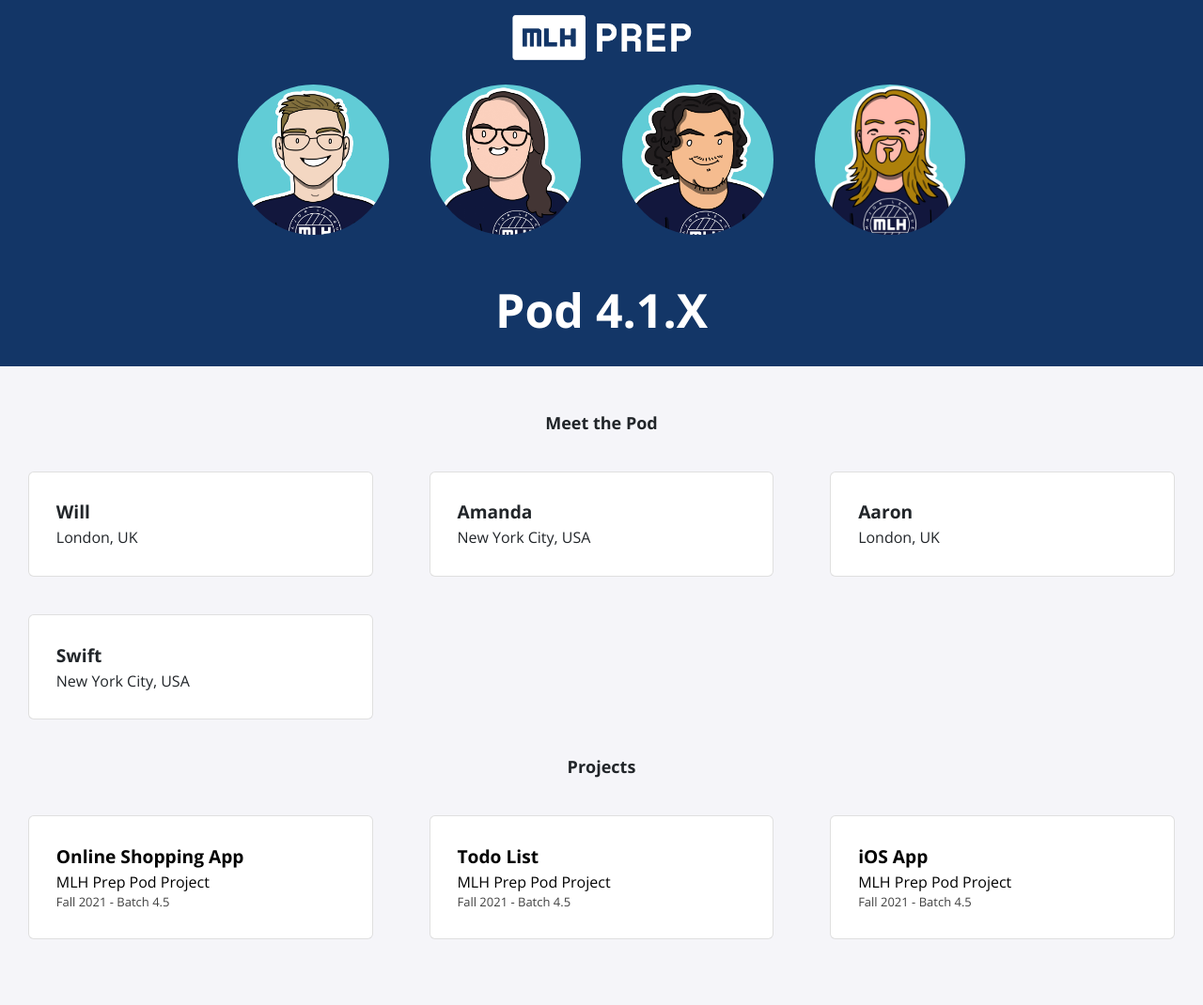
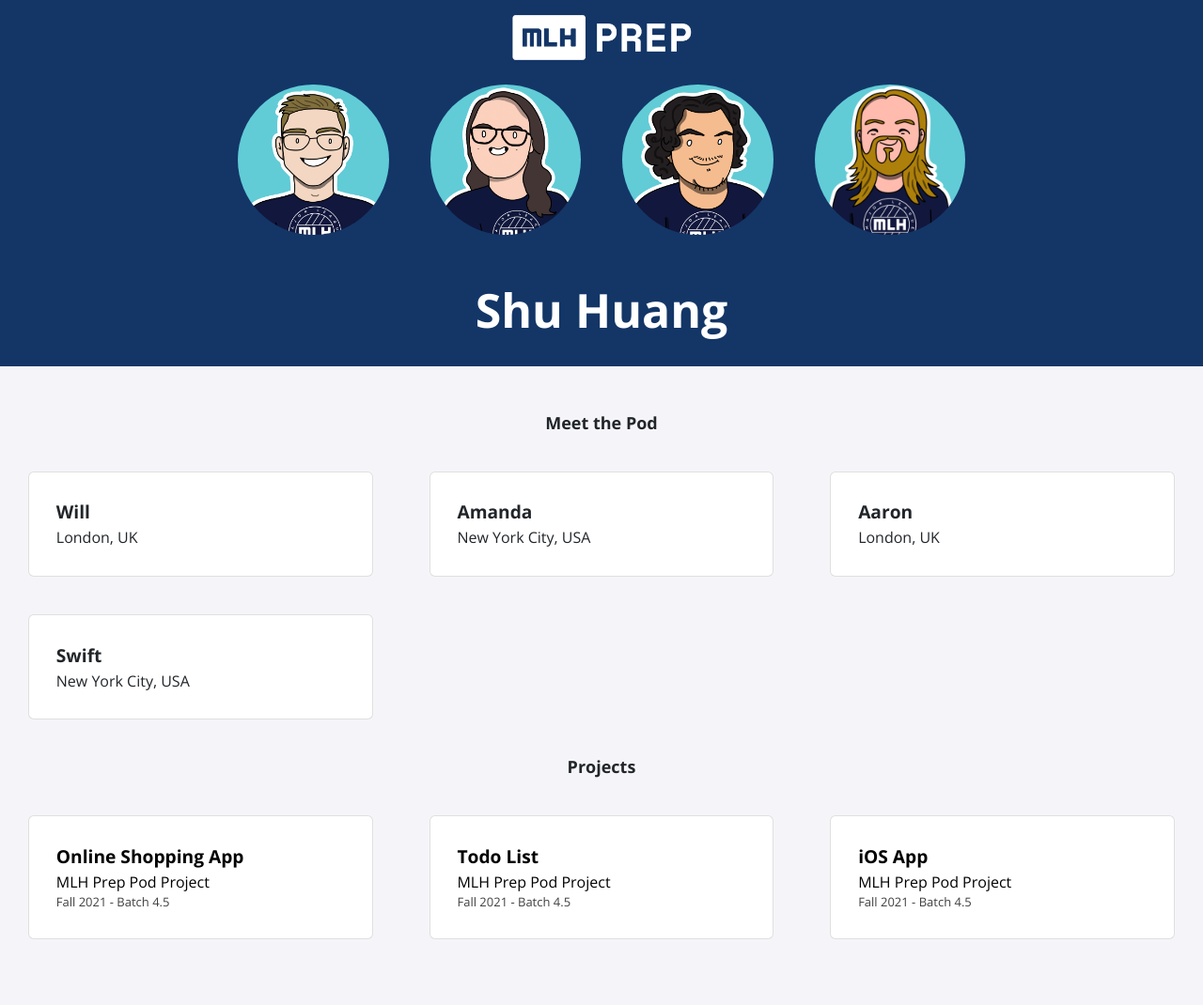
Before and after one commit to shushujie/shushujie.github.io, a Jekyll site: the page built from index.html, in a window 1280 px wide. Shown: the whole page at 94% size. Built offline with Jekyll 4.4.1, drawn with Linux system fonts in a browser that asks for light colours; nearby versions of some CDN libraries.

Commit message:
Update _config.yml to include Shu's name and social mediaa

```diff
--- a/_config.yml
+++ b/_config.yml
@@ -1,11 +1,11 @@
-title: "Pod 4.1.X"
-email: fellowship@mlh.io
+title: "Shu Huang"
+email: shuhuangucla@gmail.com
 description: >- # this means to ignore newlines until "baseurl:"
   This is my portfolio website!
 baseurl: "/"
-url: "/"
-twitter_username: mlhacks
-github_username:  mlh-fellowship
+url: "https://shushujie.github.io/"
+twitter_username: shuhuang17
+github_username:  shushujie
 
 sass:
   sass_dir: _sass
```
